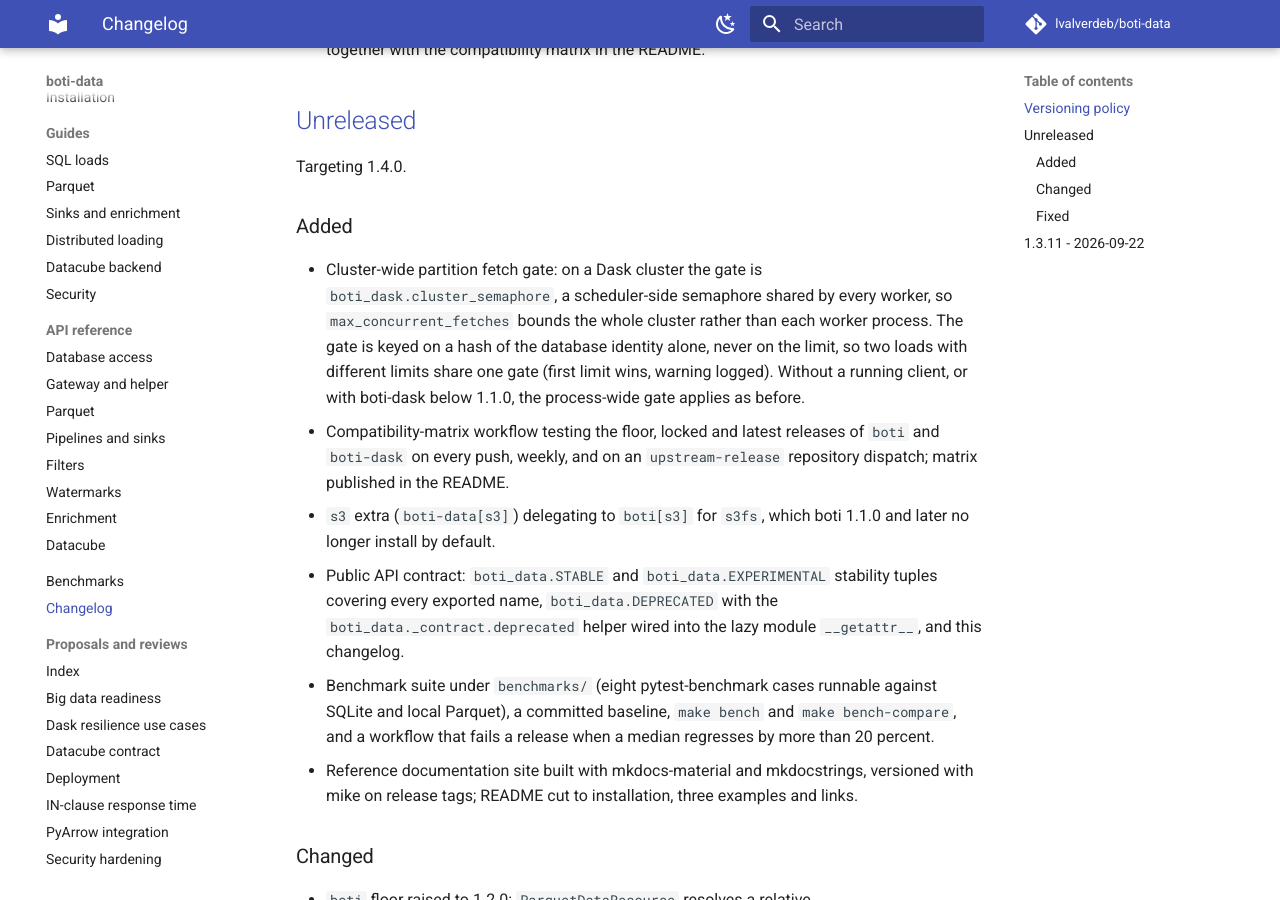
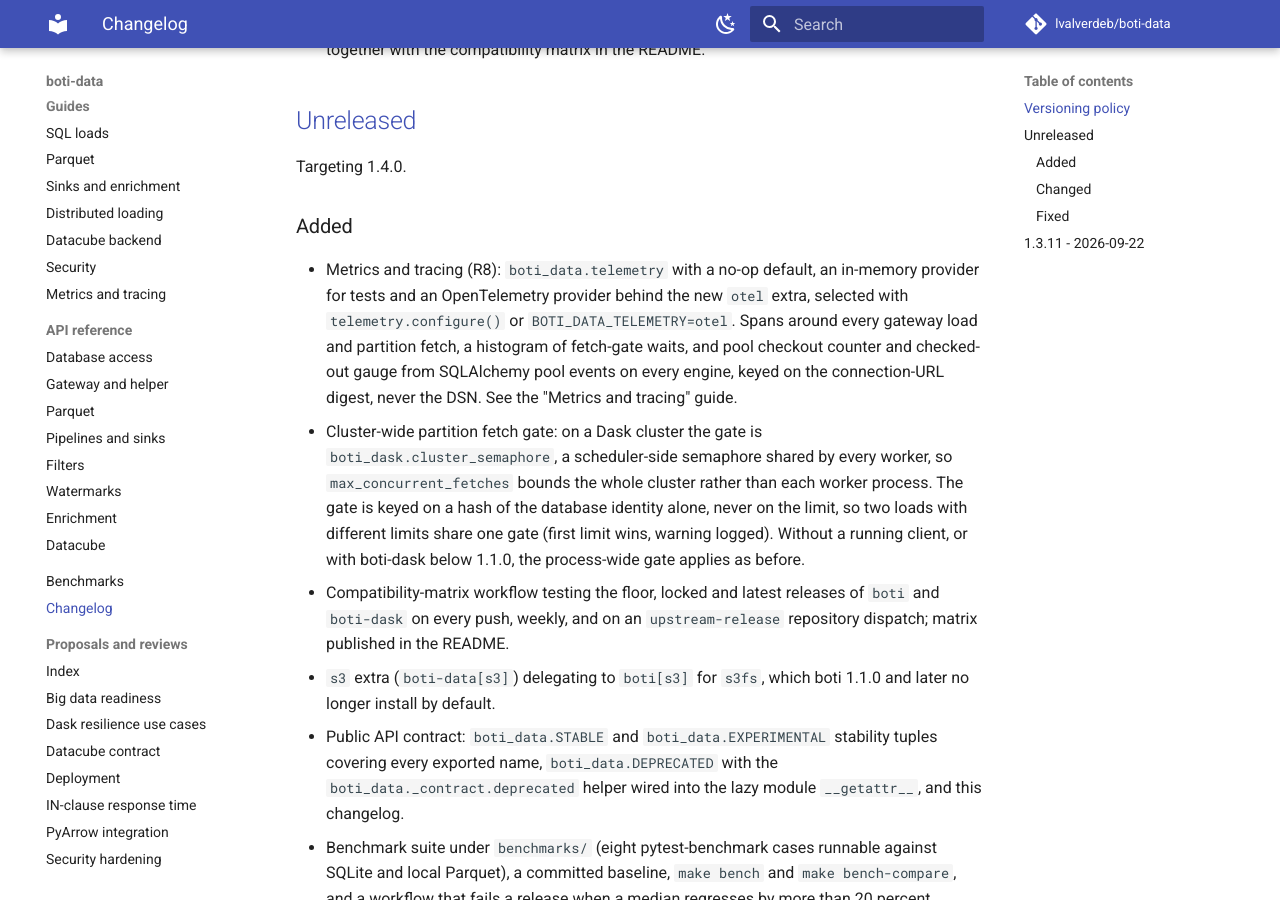
Before and after one commit to lvalverdeb/boti-data, an MkDocs documentation site: the page built from docs/changelog.md, in a window 1280 px wide and 900 px high, scrolled down 624 px. Built offline with MkDocs 1.6.1 and Material for MkDocs 9.7.7, drawn with Linux system fonts in a browser that asks for light colours; comment, search, counter and statistics services are not loaded; the version menu is left out.

Commit message:
docs: metrics and tracing guide with a Prometheus set-up; changelog entry for R8

```diff
--- a/CHANGELOG.md
+++ b/CHANGELOG.md
@@ -26,6 +26,13 @@ Targeting 1.4.0.
 
 ### Added
 
+- Metrics and tracing (R8): `boti_data.telemetry` with a no-op default, an
+  in-memory provider for tests and an OpenTelemetry provider behind the new
+  `otel` extra, selected with `telemetry.configure()` or
+  `BOTI_DATA_TELEMETRY=otel`. Spans around every gateway load and partition
+  fetch, a histogram of fetch-gate waits, and pool checkout counter and
+  checked-out gauge from SQLAlchemy pool events on every engine, keyed on the
+  connection-URL digest, never the DSN. See the "Metrics and tracing" guide.
 - Cluster-wide partition fetch gate: on a Dask cluster the gate is
   `boti_dask.cluster_semaphore`, a scheduler-side semaphore shared by every
   worker, so `max_concurrent_fetches` bounds the whole cluster rather than
--- a/mkdocs.yml
+++ b/mkdocs.yml
@@ -36,6 +36,7 @@ nav:
       - Distributed loading: guides/distributed.md
       - Datacube backend: guides/datacube.md
       - Security: guides/security.md
+      - Metrics and tracing: guides/telemetry.md
   - API reference:
       - Database access: api/db.md
       - Gateway and helper: api/gateway.md
```
Also changed, not shown: docs/guides/telemetry.md (added, +75 -0 lines).
